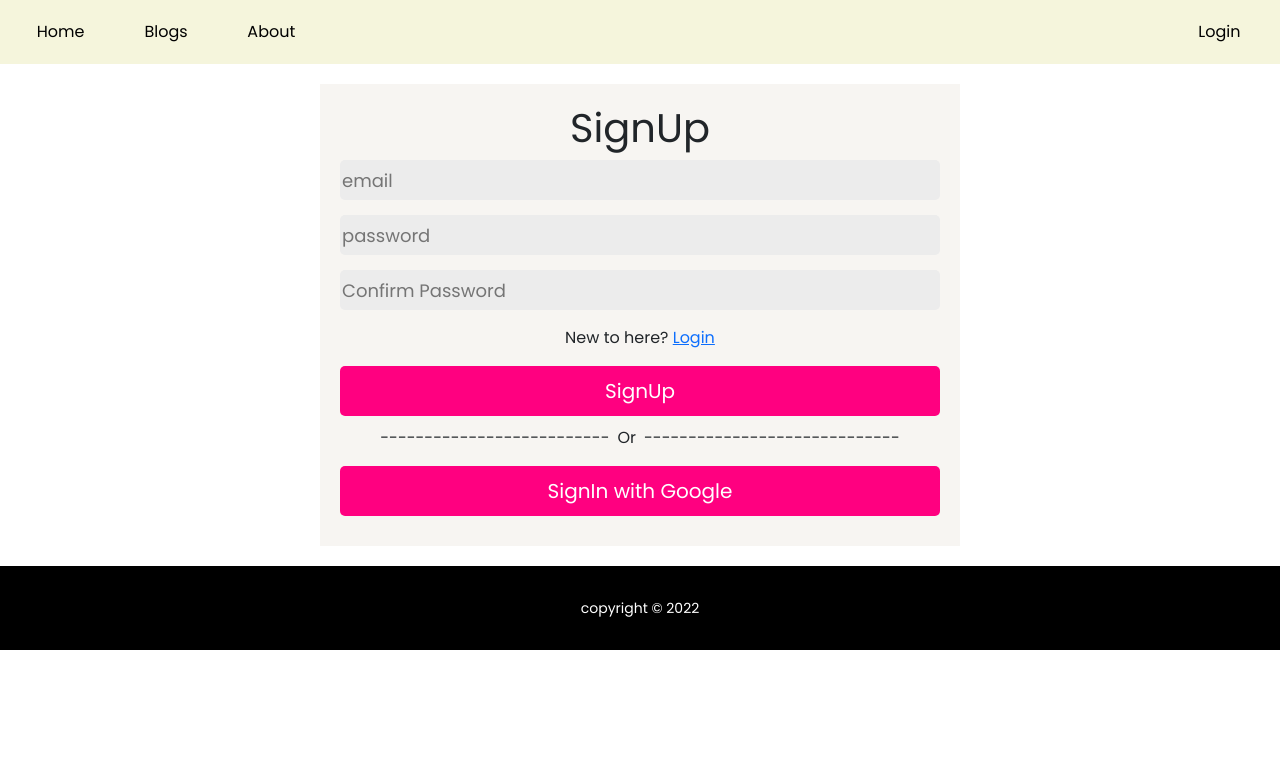
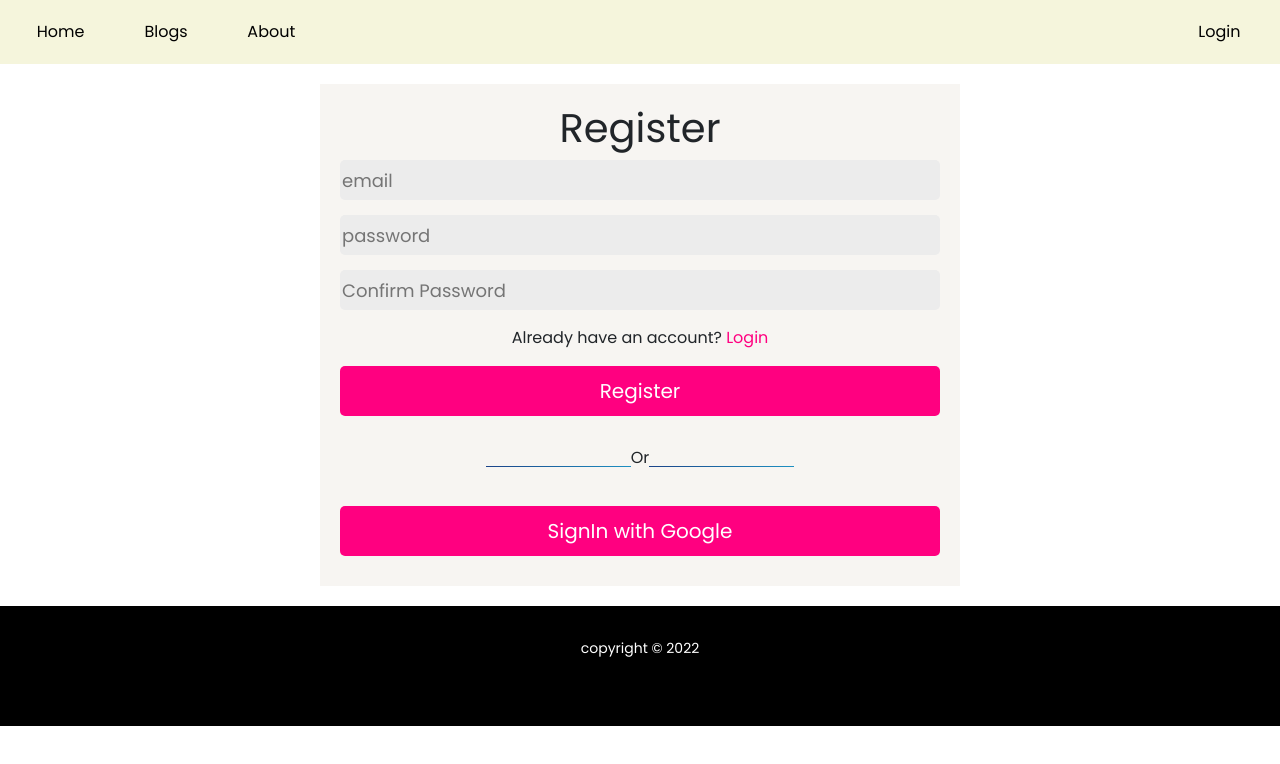
Before and after one commit to Mahmudulislamasif/Tutot-guide, a React (Create React App) app: page /signup in a window 1280 px wide. Shown: the top 764 px of the page. Built offline with nearby package versions, Linux system fonts and the light colour scheme; no server answers.

Commit message:
some design related issues has been solved

```diff
--- a/public/index.html
+++ b/public/index.html
@@ -25,7 +25,7 @@
       Learn how to configure a non-root public URL by running `npm run build`.
     -->
     <link href="https://cdn.jsdelivr.net/npm/bootstrap@5.0.2/dist/css/bootstrap.min.css" rel="stylesheet" integrity="sha384-EVSTQN3/azprG1Anm3QDgpJLIm9Nao0Yz1ztcQTwFspd3yD65VohhpuuCOmLASjC" crossorigin="anonymous">
-    <title>Tutors Guide</title>
+    <title>Tutor Guide</title>
   </head>
   <body>
     <noscript>You need to enable JavaScript to run this app.</noscript>
--- a/src/Pages/Home/CheckOut/CheckOut.css
+++ b/src/Pages/Home/CheckOut/CheckOut.css
@@ -1,6 +1,6 @@
 .modal-class
 {
-    background-color: black;
+    background-color: bisque;
     padding: 220px;
 }
 @media only screen and (max-width:576px) {
--- a/src/Pages/Home/CheckOut/CheckOut.js
+++ b/src/Pages/Home/CheckOut/CheckOut.js
@@ -6,7 +6,7 @@ const CheckOut = () => {
       <div className='modal-class'>
       <Modal.Dialog>
       <Modal.Header closeButton>
-        <Modal.Title>Thanks For Your Choice Plan</Modal.Title>
+        <Modal.Title>Thanks For Your Choice</Modal.Title>
       </Modal.Header>
 
       <Modal.Footer>
--- a/src/Pages/Login/Login.css
+++ b/src/Pages/Login/Login.css
@@ -34,6 +34,15 @@
     font-size: 20px;
     margin-bottom: 10px;
 }
+.auth-design
+{
+    text-decoration: none;
+    color: #ff0080;
+}
+.auth-design:hover
+{
+    color: #ff0080;
+}
 @media only screen and (max-width:576px) {
     .login-form{
         width: 80%;
--- a/src/Pages/Login/Login.js
+++ b/src/Pages/Login/Login.js
@@ -61,7 +61,7 @@ const Login = () => {
             {errorElement}
             <button className='btn-class'>Login</button>
         </form>
-            <p>New to here? <Link to='/signUp'>signUp</Link></p>
+            <p>New to here? <Link className='auth-design' to='/signUp'>Register</Link></p>
             <p>Forget Password? <button className='check-button' onClick={()=>resetPassword(email)}>Reset Password</button></p>
             <ToastContainer />
             <SocialLogin></SocialLogin>
--- a/src/Pages/Shared/Footer/Footer.css
+++ b/src/Pages/Shared/Footer/Footer.css
@@ -1,8 +1,10 @@
 
-footer
+ footer
 {
   background-color: black;
   margin-top: 20px;
+  min-height: 15vh;
+
 }
 footer p{
     padding: 30px;
--- a/src/Pages/SignUp/SignUp.js
+++ b/src/Pages/SignUp/SignUp.js
@@ -41,7 +41,7 @@ const SignUp = () => {
     }
     return (
         <div className='login-form'>
-        <h1>SignUp</h1>
+        <h1>Register</h1>
         <form onSubmit={signUpNewUser}>
             <input onBlur={handleEmail}  type="email" name='email' placeholder='email' reqiured/>
             <input onBlur={handlePassword}   type="password" name="password" placeholder="password" required/>
@@ -50,8 +50,8 @@ const SignUp = () => {
                 errorMatch? <p className='text-danger'>{errorMatch}</p>:
                 <p className='text-danger'>{error?.message}</p>
             }
-            <p>New to here? <Link to='/login'>Login</Link></p>
-            <button className='btn-class'>SignUp</button>
+            <p>Already have an account? <Link className='auth-design' to='/login'>Login</Link></p>
+            <button className='btn-class'>Register</button>
         </form>
            <SocialLogin></SocialLogin>
         </div>
--- a/src/Pages/SocialLogin/SocialLogin.js
+++ b/src/Pages/SocialLogin/SocialLogin.js
@@ -2,7 +2,7 @@
 import { useSignInWithGoogle } from 'react-firebase-hooks/auth';
 import { useNavigate } from 'react-router-dom';
 import auth from '../../firebase.init';
-
+import './SocielLogin.css'
  const SocialLogin = () => {
     const [signInWithGoogle, user, loading, error] = useSignInWithGoogle(auth);
     const navigate=useNavigate()
@@ -19,11 +19,11 @@ import auth from '../../firebase.init';
             }
      return (
          <div>
-              <div className='d-flex justify-content-center'>
-                <p>--------------------------</p>
-                <p className='ms-2 me-2'>Or</p>
-                <p>-----------------------------</p>
-            </div>
+              <div className='horizontal-line'>
+                <div className='left-line'/>
+                    <p>Or</p>
+                <div className='right-line'/>
+              </div>
             {errorElement}
             <button className='btn-class' onClick={()=>signInWithGoogle()}>SignIn with Google</button>
          </div>
--- /dev/null
+++ b/src/Pages/SocialLogin/SocielLogin.css
@@ -0,0 +1,22 @@
+.horizontal-line
+{
+    margin: 20px 0;
+    display: flex;
+    align-items: center;
+    justify-content: center;
+}
+.left-line, .right-line
+{
+    height: 1px;
+    width: 145px;
+}
+.left-line
+{
+    background: #1b4388;
+    background: linear-gradient(90deg, #1b4388 0%, #1e90c2 100%);
+}
+.right-line
+{
+    background: #1b4388;
+    background: linear-gradient(90deg, #1b4388 0%, #1e90c2 100%);
+}
```
